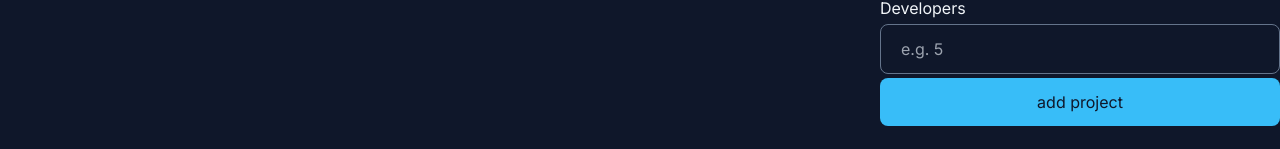
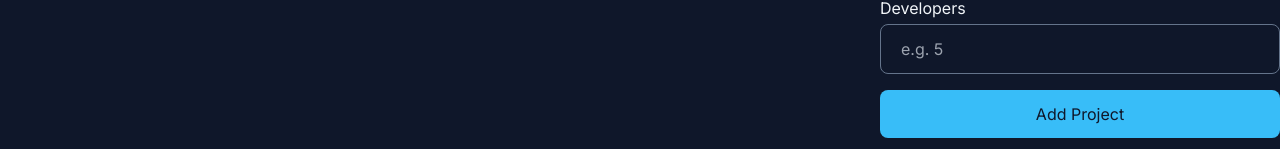
Before and after one commit to nasimhelal-cell/proxima-client, a React (Create React App) app: page / in a window 1280 px wide. Shown: the part 651-800 px from the top of the page. Built offline with nearby package versions, Linux system fonts and the light colour scheme; no server answers; sample sign-in values are in the browser's storage.

Commit message:
Some designs are changed

```diff
--- a/src/components/ProjectDetails.js
+++ b/src/components/ProjectDetails.js
@@ -41,7 +41,7 @@ const ProjectDetails = ({ project }) => {
   return (
     <div className="project bg-slate-800 p-5 rounded-xl shadow-xl border border-slate-700 flex flex-col gap-5 w-[25rem]">
       <div className="top">
-        <span className="text-sky-400">ID: {project._id}</span>
+        <span className="text-sky-400">ID: {project._id.slice(0, 5)}</span>
         <h3 className="text-3xl font-medium truncate">{project.title}</h3>
         <span className="uppercase text-xs tracking-widest text-slate-500 font-medium">
           {project.tech}
--- a/src/components/ProjectForm.js
+++ b/src/components/ProjectForm.js
@@ -226,9 +226,9 @@ const ProjectForm = ({ project, setIsModalopen, setIsOverlayopen }) => {
 
       <button
         type="submit"
-        className="bg-sky-400 text-slate-900 py-3 rounded-lg hover:bg-sky-50 duration-300"
+        className="bg-sky-400 text-slate-900 py-3 rounded-lg hover:bg-sky-50 duration-300 mt-3"
       >
-        {project ? "Confirm Update" : "add project"}
+        {project ? "Confirm Update" : "Add Project"}
       </button>
       {error && (
         <p className="bg-rose-500/20 rounded-lg p-5 text-rose-500 border border-rose-500">
```
